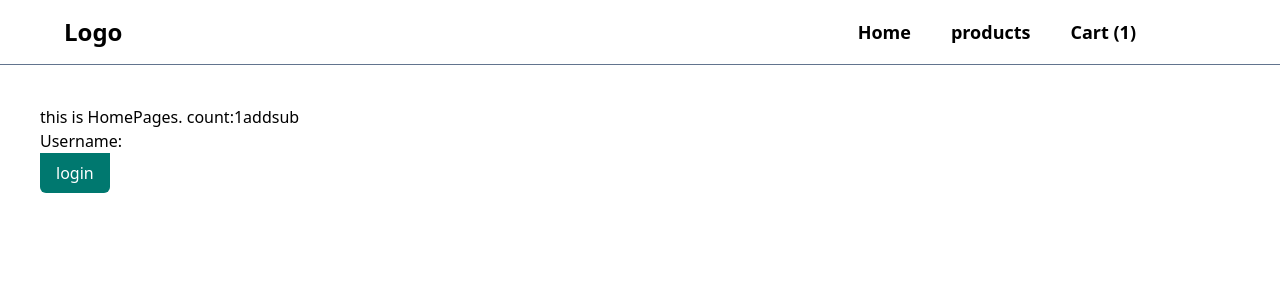
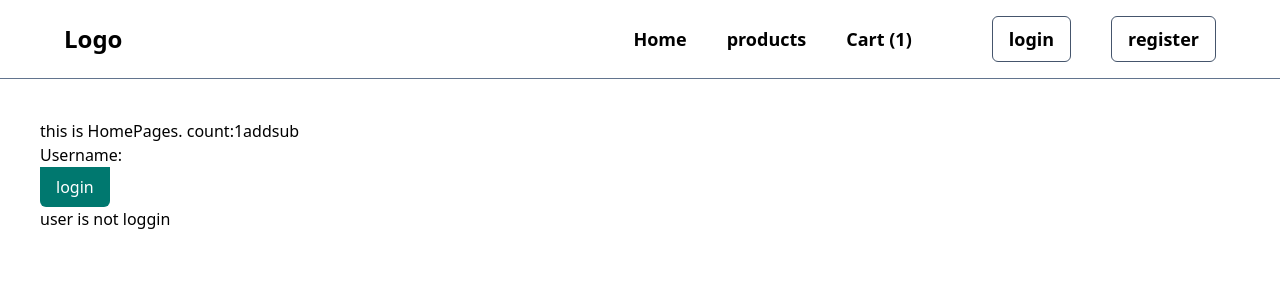
Before and after one commit to Anilm303/React, a React (Vite) app: page / in a window 1280 px wide. Shown: the top 300 px of the page. Built offline with nearby package versions, Linux system fonts and the light colour scheme.

Commit message:
redux logout or how to add or remove data localstorage

```diff
--- a/src/compenents/NavBar.jsx
+++ b/src/compenents/NavBar.jsx
@@ -1,15 +1,20 @@
-import { use, useContext } from "react"
-import { Link } from "react-router-dom"
-import { CounterContext } from "../context/CounterContext"
-import { useSelector } from "react-redux"
+import { use, useContext } from "react";
+import { Link } from "react-router-dom";
+import { CounterContext } from "../context/CounterContext";
+import { useDispatch, useSelector } from "react-redux";
+import { logoutsucess } from "../redux/AuthSlice";
+
+const Navbar = () => {
+  const { count } = useContext(CounterContext);
+
+  const dispatch = useDispatch()
+
+  const { user, isAuthenticated } = useSelector((state) => state.auth);
 
 
-
-const Navbar = () => {
-  const {count} = useContext(CounterContext)
-
-  const {user, isAuthenticated} = useSelector(state => state.auth)
-  console.log(user)
+  const logout = () =>{
+    dispatch(logoutsucess())
+  }
   return (
     <div className="border-b border-slate-500 p-4">
       <div className="flex justify-between items-center max-w-6xl mx-auto">
@@ -17,25 +22,47 @@ const Navbar = () => {
 
         <nav>
           <ul className="flex gap-10 text-lg font-semibold items-center">
-                <Link to='/'>
+            <Link to="/">
               <li>Home</li>
             </Link>
-                <Link to='/products'>
+            <Link to="/products">
               <li>products</li>
             </Link>
-                <Link to='/cart'>
+            <Link to="/cart">
               <li>Cart ({count})</li>
             </Link>
-                <Link to='/login'>
+            <Link to="/login">
               <li></li>
             </Link>
+
+            {isAuthenticated ? (
+              <>
+              <li>{user}</li>
               <li>
-                  {user}
+                <button onClick={logout}>
+                  logout
+                </button>
               </li>
+              </>
+            ) : (
+              <>
+                <li>
+                  <button className="border border-slate-600 px-4 py-2 rounded-md">
+                    login
+                  </button>
+                </li>
+
+                <li>
+                  <button className="border border-slate-600 px-4 py-2 rounded-md">
+                    register
+                  </button>
+                </li>
+              </>
+            )}
           </ul>
         </nav>
       </div>
     </div>
-  )
-}
-export default Navbar
+  );
+};
+export default Navbar;
--- a/src/pages/HomePages.jsx
+++ b/src/pages/HomePages.jsx
@@ -9,10 +9,11 @@ const HomePages = () => {
 
   const dispatch = useDispatch()
 
-  const {user} = useSelector(state => state.auth)
+  const {user, isAuthenticated} = useSelector(state => state.auth)
+  console.log(isAuthenticated)
 
   const login = () =>{
-    dispatch(loginSucess('Anil magar'))
+    dispatch(loginSucess('ram magar'))
   }
   return (
 
@@ -26,6 +27,9 @@ const HomePages = () => {
     <div>
       <button onClick={login} className='bg-teal-700 text-white px-4 py-2 rounded-b-md cursor-pointer'> login</button>
     </div>
+    <p>
+      {isAuthenticated ? "user is loggin" : "user is not loggin"}
+    </p>
     </div>
   )
 }
--- a/src/redux/AuthSlice.js
+++ b/src/redux/AuthSlice.js
@@ -1,7 +1,7 @@
 import { createSlice } from "@reduxjs/toolkit"
 
-const initialState = {
-    user: null,
+const initialState = JSON.parse(localStorage.getItem("user"))||{
+    user: null ,
     isAuthenticated: false
 }
 const authSlice = createSlice({
@@ -10,10 +10,19 @@ const authSlice = createSlice({
     reducers:{
         loginSucess: (state,action) =>{
             state.user = action.payload
+            state.isAuthenticated = true
+
+            localStorage.setItem("user",JSON.stringify(state))// json stringify ->change object into json
+        },
+        logoutsucess: (state) =>{
+         state.user = null
+         state.isAuthenticated= false
+
+         localStorage.removeItem("user")
         }
     }
 })
 
-export const {loginSucess} = authSlice.actions
+export const {loginSucess, logoutsucess} = authSlice.actions
 
 export default authSlice.reducer
```
Lines whose indentation alone changed are shown as unchanged.
